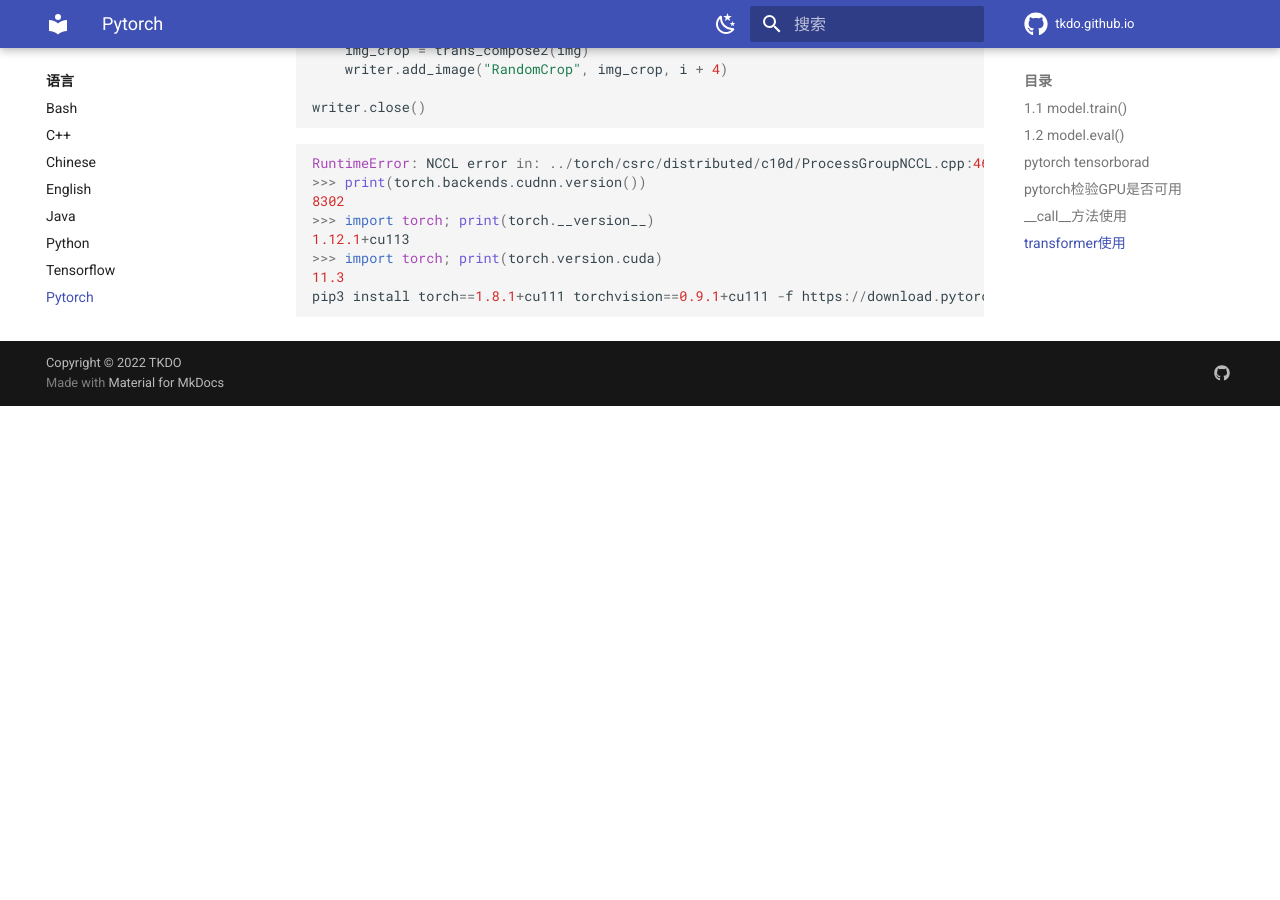
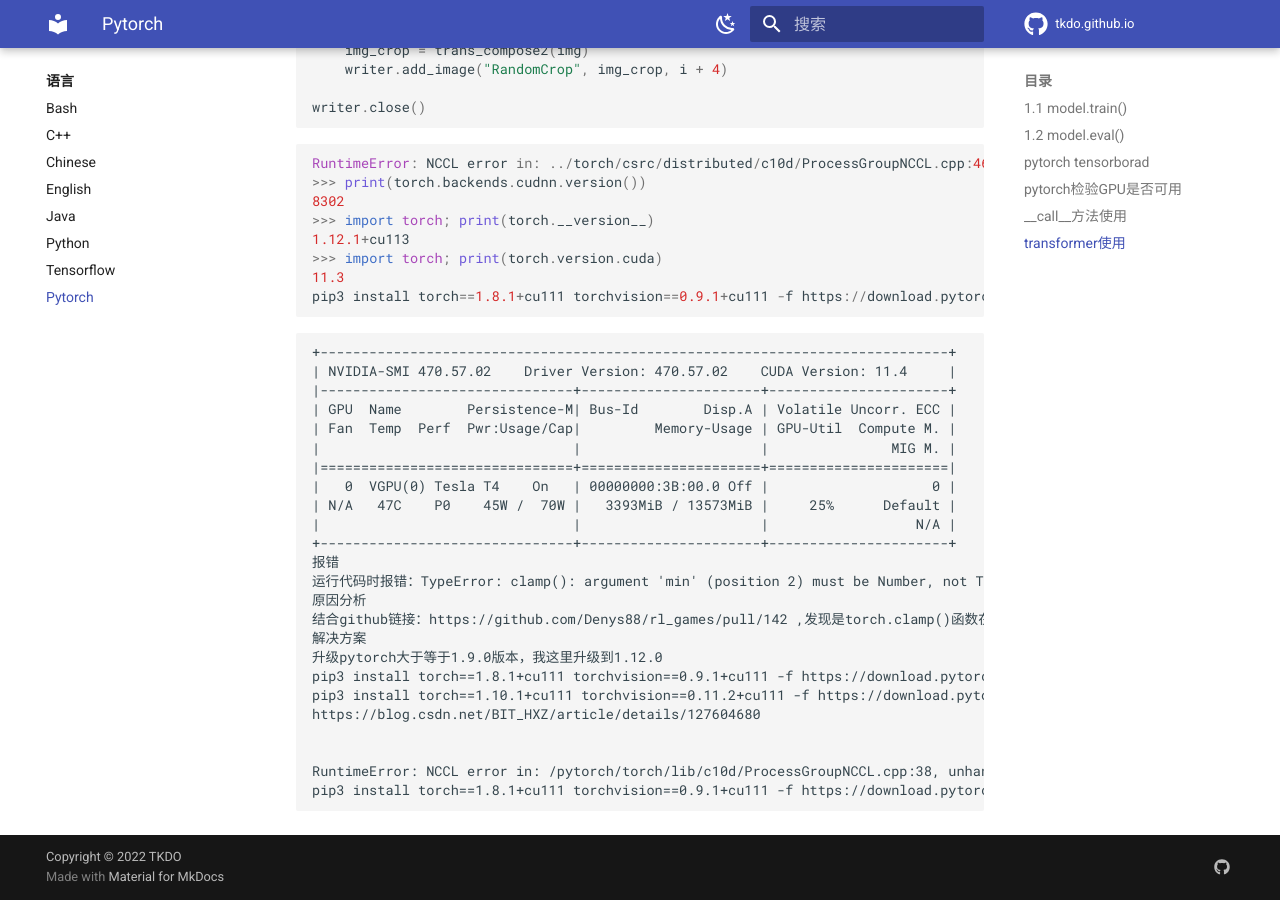
Before and after one commit to tkdo/tkdo.github.io, an MkDocs documentation site: the page built from docs/language/pytorch.md, in a window 1280 px wide and 900 px high, scrolled down 2022 px. Built offline with MkDocs 1.6.1 and Material for MkDocs 9.7.7, drawn with Linux system fonts in a browser that asks for light colours; comment, search, counter and statistics services are not loaded; before the commit the page ends 2428 px from its top, so only the background shows below that.

Commit message:
pytorch error

````diff
--- a/docs/language/pytorch.md
+++ b/docs/language/pytorch.md
@@ -99,3 +99,31 @@
 11.3
 pip3 install torch==1.8.1+cu111 torchvision==0.9.1+cu111 -f https://download.pytorch.org/whl/torch_stable.html
 ```
+
+
+```
++-----------------------------------------------------------------------------+
+| NVIDIA-SMI 470.57.02    Driver Version: 470.57.02    CUDA Version: 11.4     |
+|-------------------------------+----------------------+----------------------+
+| GPU  Name        Persistence-M| Bus-Id        Disp.A | Volatile Uncorr. ECC |
+| Fan  Temp  Perf  Pwr:Usage/Cap|         Memory-Usage | GPU-Util  Compute M. |
+|                               |                      |               MIG M. |
+|===============================+======================+======================|
+|   0  VGPU(0) Tesla T4    On   | 00000000:3B:00.0 Off |                    0 |
+| N/A   47C    P0    45W /  70W |   3393MiB / 13573MiB |     25%      Default |
+|                               |                      |                  N/A |
++-------------------------------+----------------------+----------------------+
+报错
+运行代码时报错：TypeError: clamp(): argument 'min' (position 2) must be Number, not Tensor
+原因分析
+结合github链接：https://github.com/Denys88/rl_games/pull/142 ,发现是torch.clamp()函数在pytorch1.9.0之前不支持Tensor作为clamp()的max/min参数，而1.9.0及之后支持。
+解决方案
+升级pytorch大于等于1.9.0版本，我这里升级到1.12.0
+pip3 install torch==1.8.1+cu111 torchvision==0.9.1+cu111 -f https://download.pytorch.org/whl/torch_stable.html
+pip3 install torch==1.10.1+cu111 torchvision==0.11.2+cu111 -f https://download.pytorch.org/whl/cu111/torch_stable.html
+https://blog.csdn.net/BIT_HXZ/article/details/127604680
+
+
+RuntimeError: NCCL error in: /pytorch/torch/lib/c10d/ProcessGroupNCCL.cpp:38, unhandled cuda error, NCCL version 2.7.8 #4530
+pip3 install torch==1.8.1+cu111 torchvision==0.9.1+cu111 -f https://download.pytorch.org/whl/torch_stable.html
+```
````
